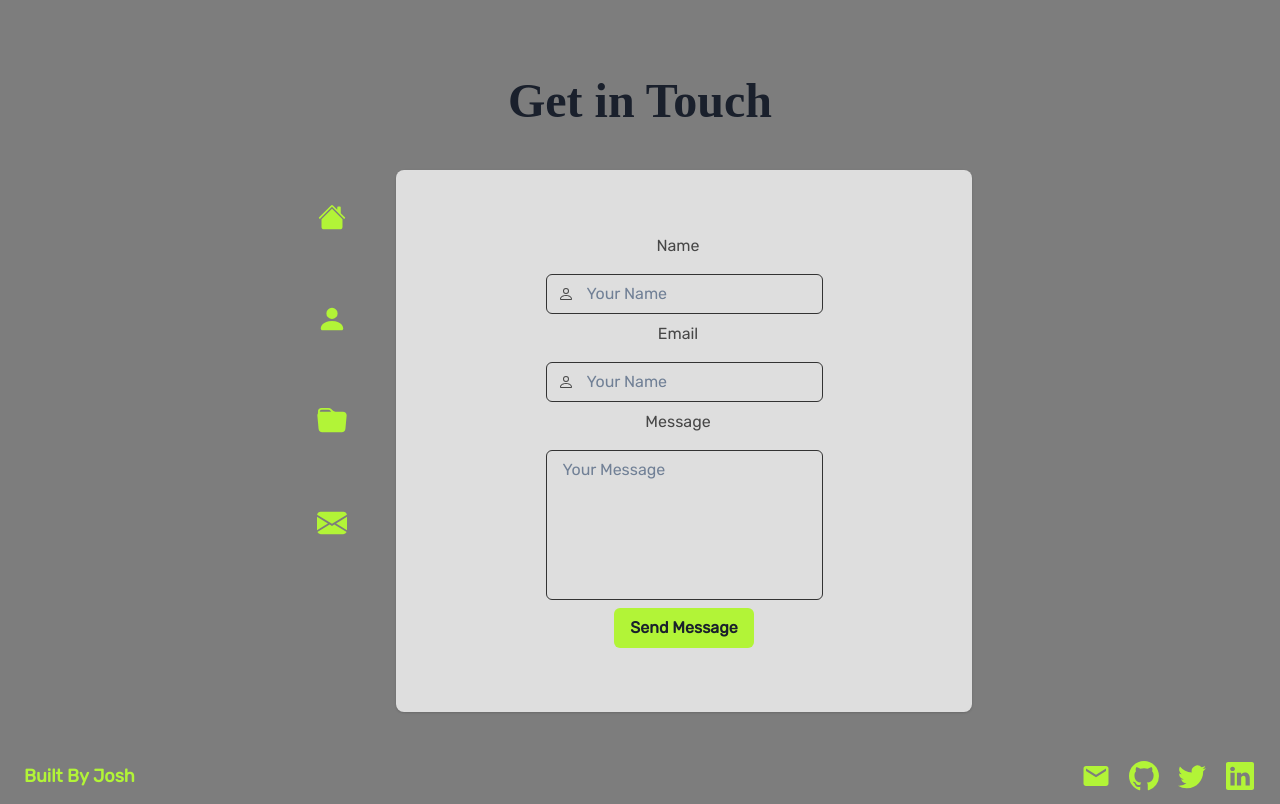
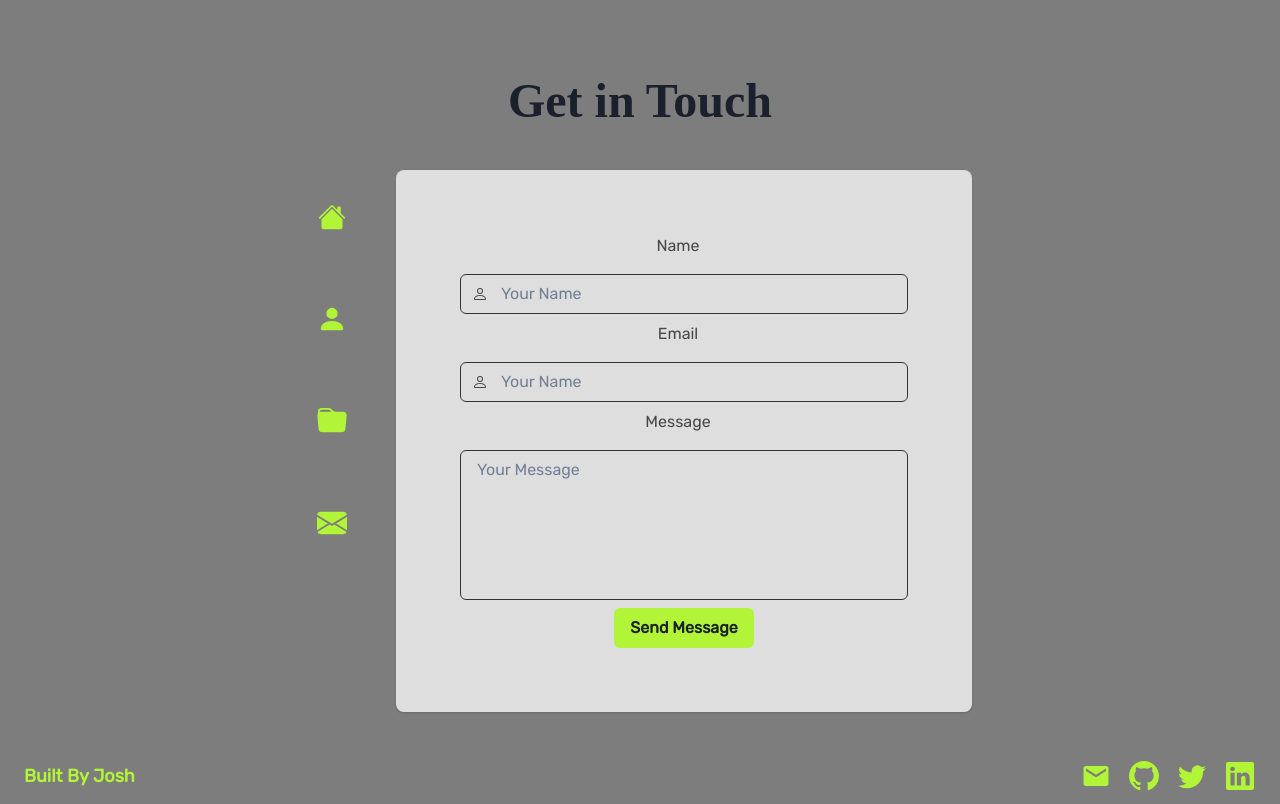
Before and after one commit to builtbyjosh/builtbyjosh-next-portfolio, a Next.js app: page /contact in a window 1280 px wide. Built offline with nearby package versions, Linux system fonts and the light colour scheme; a web font is replaced by a local one.

Commit message:
updated padding and width for contact form

```diff
--- a/components/ContactForm.js
+++ b/components/ContactForm.js
@@ -71,8 +71,8 @@ const ContactForm = () => {
   }, [formState, reset]);
 
   return (
-    <form onSubmit={handleSubmit(onSubmit)}>
-      <Box p={8}>
+    <Box p={{ base: 2, lg: 8 }} w={"100%"}>
+      <form onSubmit={handleSubmit(onSubmit)}>
         <VStack textColor={"secondary.800"}>
           <FormInput
             icon={<BsPerson />}
@@ -114,8 +114,8 @@ const ContactForm = () => {
             Send Message
           </Button>
         </VStack>
-      </Box>
-    </form>
+      </form>
+    </Box>
   );
 };
 
```
